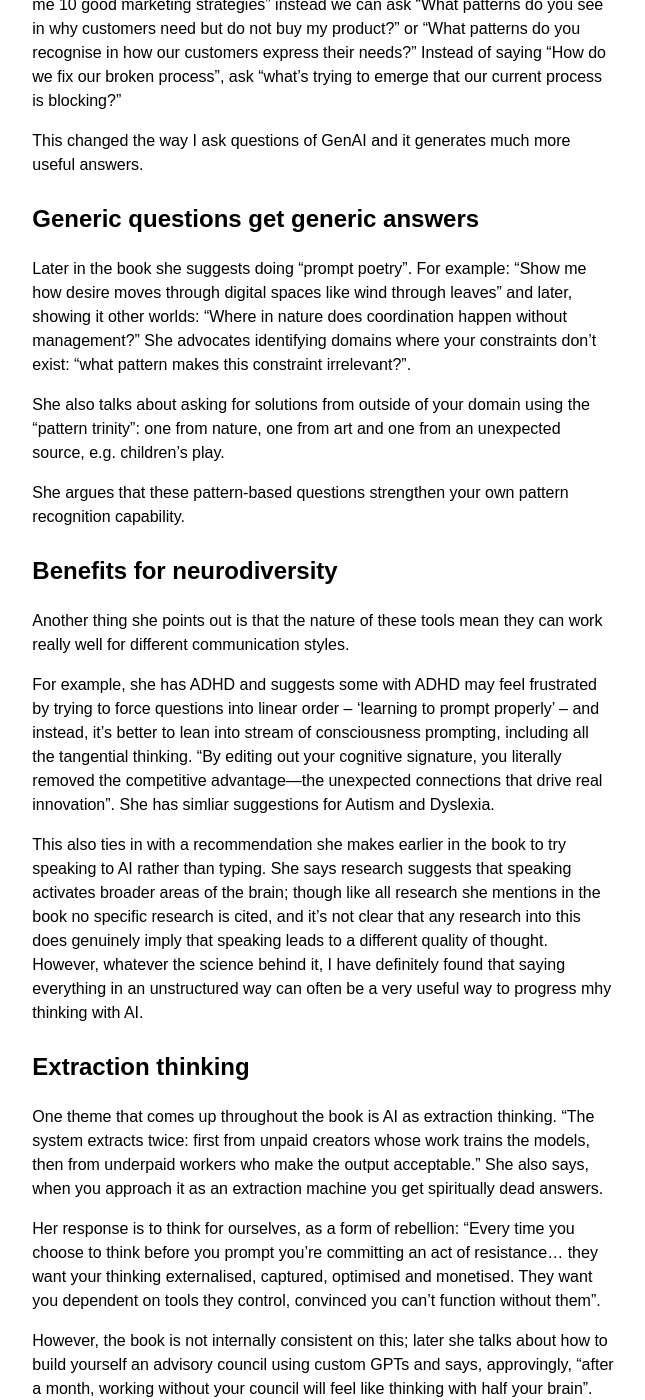
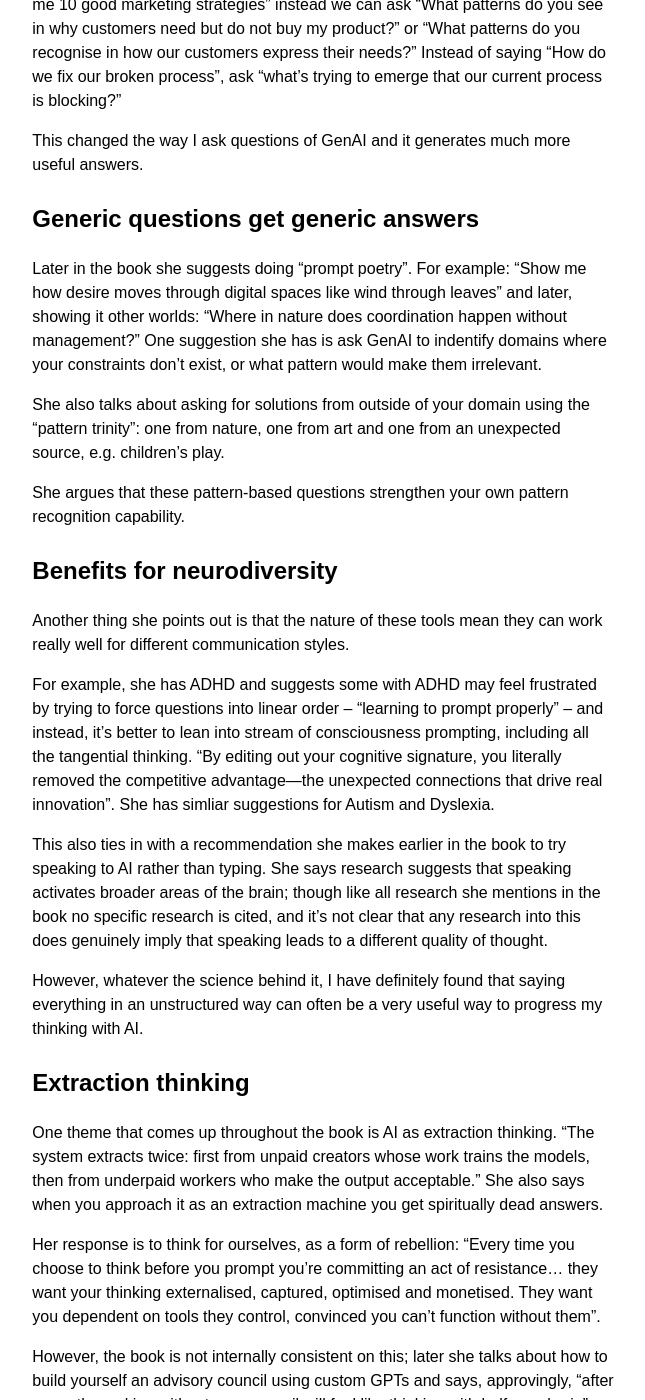
Before and after one commit to annashipman/annashipman.github.io, a Jekyll site: the page built from _posts/2026-11-10-how-not-to-use-ai.md, in a window 1280 px wide and 1400 px high, scrolled down 1598 px. Shown: the whole window, without its empty margins (317-962 px from the left). Built offline with Jekyll 4.4.1, drawn with Linux system fonts in a browser that asks for light colours; some of the changed text lies outside the part shown.

Commit message:
Final draft, ready to go

```diff
--- a/_posts/2027-01-01-how-not-to-use-ai.md
+++ b/_posts/2026-11-10-how-not-to-use-ai.md
@@ -38,7 +38,7 @@ This changed the way I ask questions of GenAI and it generates much more useful
 
 ## Generic questions get generic answers
 
-Later in the book she suggests doing "prompt poetry". For example: "Show me how desire moves through digital spaces like wind through leaves" and later, showing it other worlds: "Where in nature does coordination happen without management?" She advocates identifying domains where your constraints don't exist: "what pattern makes this constraint irrelevant?".
+Later in the book she suggests doing "prompt poetry". For example: "Show me how desire moves through digital spaces like wind through leaves" and later, showing it other worlds: "Where in nature does coordination happen without management?" One suggestion she has is ask GenAI to indentify domains where your constraints don't exist, or what pattern would make them irrelevant.
 
 She also talks about asking for solutions from outside of your domain using the "pattern trinity": one from nature, one from art and one from an unexpected source, e.g. children's play.
 
@@ -48,13 +48,15 @@ She argues that these pattern-based questions strengthen your own pattern recogn
 
 Another thing she points out is that the nature of these tools mean they can work really well for different communication styles.
 
-For example, she has ADHD and suggests some with ADHD may feel frustrated by trying to force questions into linear order – 'learning to prompt properly' – and instead, it's better to lean into stream of consciousness prompting, including all the tangential thinking. "By editing out your cognitive signature, you literally removed the competitive advantage—the unexpected connections that drive real innovation". She has simliar suggestions for Autism and Dyslexia.
+For example, she has ADHD and suggests some with ADHD may feel frustrated by trying to force questions into linear order – "learning to prompt properly" – and instead, it's better to lean into stream of consciousness prompting, including all the tangential thinking. "By editing out your cognitive signature, you literally removed the competitive advantage—the unexpected connections that drive real innovation". She has simliar suggestions for Autism and Dyslexia.
 
-This also ties in with a recommendation she makes earlier in the book to try speaking to AI rather than typing. She says research suggests that speaking activates broader areas of the brain; though like all research she mentions in the book no specific research is cited, and it's not clear that any research into this does genuinely imply that speaking leads to a different quality of thought. However, whatever the science behind it, I have definitely found that saying everything in an unstructured way can often be a very useful way to progress mhy thinking with AI.
+This also ties in with a recommendation she makes earlier in the book to try speaking to AI rather than typing. She says research suggests that speaking activates broader areas of the brain; though like all research she mentions in the book no specific research is cited, and it's not clear that any research into this does genuinely imply that speaking leads to a different quality of thought.
+
+However, whatever the science behind it, I have definitely found that saying everything in an unstructured way can often be a very useful way to progress my thinking with AI.
 
 ## Extraction thinking
 
-One theme that comes up throughout the book is AI as extraction thinking. "The system extracts twice: first from unpaid creators whose work trains the models, then from underpaid workers who make the output acceptable." She also says, when you approach it as an extraction machine you get spiritually dead answers.
+One theme that comes up throughout the book is AI as extraction thinking. "The system extracts twice: first from unpaid creators whose work trains the models, then from underpaid workers who make the output acceptable." She also says when you approach it as an extraction machine you get spiritually dead answers.
 
 Her response is to think for ourselves, as a form of rebellion: "Every time you choose to think before you prompt you're committing an act of resistance... they want your thinking externalised, captured, optimised and monetised. They want you dependent on tools they control, convinced you can't function without them".
 
```
Also changed, not shown: other parts of _posts/2026-11-10-how-not-to-use-ai.md (+6 -9 lines).
